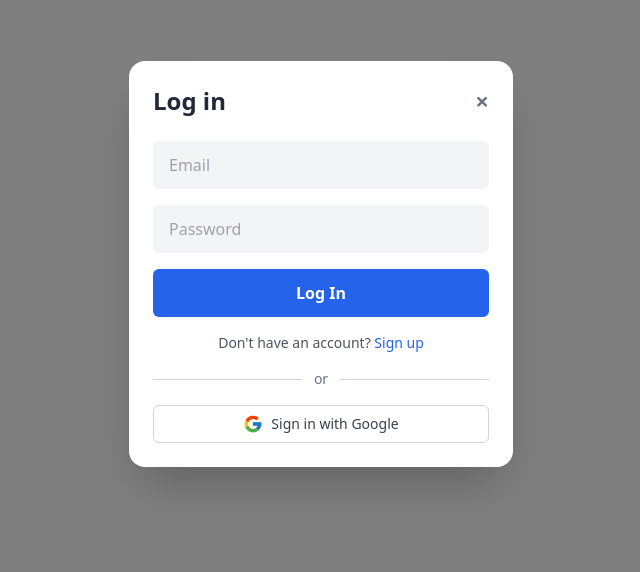
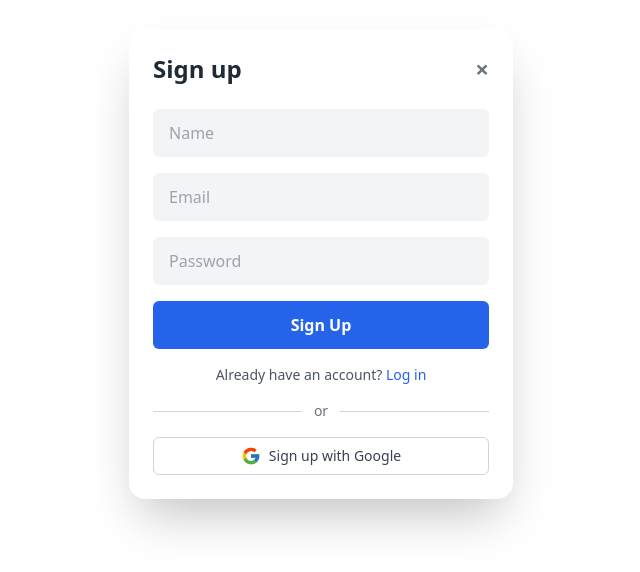
Before and after one commit to vidushalakshan/JobAndSkillDevelopmentPlatForm, a React (Vite) app in the folder frontend/: page /signup in a window 1280 px wide. Shown: the part 136-708 px from the top of the page, without its empty margins (319-959 px from the left). Built offline with nearby package versions, Linux system fonts and the light colour scheme.

Commit message:
updated some section navigation

```diff
--- a/frontend/src/app/App.jsx
+++ b/frontend/src/app/App.jsx
@@ -1,24 +1,24 @@
-import { Routes, Route } from 'react-router-dom'
-import DashBoard from '../page/DashBoard'
-import './App.css'
+import { Routes, Route } from 'react-router-dom';
+import DashBoard from '../page/DashBoard';
+import './App.css';
 import Login from '../page/Login';
+import SignUp from '../page/SignUp';
+import EmailVerification from '../page/EmailVerify';
 import routes from '../navigation/Routes';
 
 function App() {
-
   return (
     <Routes>
-    <Route path="/" element={<DashBoard />}>
-      {routes.map((route) => (
-        <Route key={route.path} path={route.path.slice(1)} element={route.element} />
-      ))}
-    </Route>
+      <Route path="/" element={<DashBoard />}>
+        {routes.map((route) => (
+          <Route key={route.path} path={route.path.slice(1)} element={route.element} />
+        ))}
+      </Route>
       <Route path="/login" element={<Login />} />
-      <Route path="/signup" element={<Login />} />
-      <Route path="/verify" element={<Login />} />
+      <Route path="/signup" element={<SignUp />} />
+      <Route path="/verify" element={<EmailVerification />} />
     </Routes>
-
-  )
+  );
 }
 
 export default App;
--- a/frontend/src/components/NavBar.jsx
+++ b/frontend/src/components/NavBar.jsx
@@ -4,15 +4,10 @@ import {
   UserPlusIcon,
 } from "@heroicons/react/24/outline";
 import ThemeToggle from "./ThemeToggle";
-import { useState } from "react";
-import SignUp from "../page/SignUp";
-import EmailVerification from "../page/EmailVerify";
-import Login from "../page/Login";
+import { useNavigate } from "react-router-dom";
 
 const Nav = () => {
-  const [isSignUpOpen, setisSignUpOpen] = useState(false);
-  const [isLoginOpen, setisLoginOpen] = useState(false);
-
+  const navigate = useNavigate();
   return (
     <>
       {" "}
@@ -33,20 +28,18 @@ const Nav = () => {
           <div className="flex items-center gap-7 max:sm:flex-1 justify-center ">
             <button
               className="px-3 py-2 rounded-lg text-white font-semibold shadow-md transition-all bg-orange-400 duration-200"
-              onClick={() => setisSignUpOpen(true)}
+              onClick={() => navigate("/signup")}
             >
               <UserPlusIcon className="w-6 h-6 text-gray-600" />
             </button>
             <button className="px-3 py-2 rounded-lg text-white font-semibold shadow-md transition-all bg-orange-400 duration-200"
-            onClick={() => setisLoginOpen(true)}
+            onClick={() => navigate("/login")}
             >
               <ArrowRightOnRectangleIcon className="w-6 h-6 text-gray-600" />
             </button>
           </div>
         </nav>
       </header>
-      {isSignUpOpen && <SignUp onClose={() => setisSignUpOpen(false)} />}
-      {isLoginOpen && <Login onClose={() => setisLoginOpen(false)} />}
     </>
   );
 };
--- a/frontend/src/page/Login.jsx
+++ b/frontend/src/page/Login.jsx
@@ -1,16 +1,24 @@
 import { FcGoogle } from "react-icons/fc";
+import { useNavigate } from "react-router-dom";
 
 const Login = ({ onClose }) => {
+  const navigate = useNavigate();
+
   const handleSubmit = (e) => {
     e.preventDefault();
-    // TODO: Handle login logic here
+  };
+
+  const handleNavigateToSignup = () => {
+    navigate("/signup");
   };
 
   return (
-    <div className="fixed inset-0 z-50 flex items-center justify-center bg-black bg-opacity-50">
+    <div className="fixed inset-0 z-50 flex items-center justify-center bg-white dark:bg-gradient-to-br from-[#7f5af0] via-[#2cb67d] to-[#16161a]">
       <div className="bg-white dark:bg-[#1e1e2f] rounded-2xl shadow-2xl w-full max-w-sm p-6">
         <div className="flex justify-between items-center mb-6">
-          <h2 className="text-2xl font-bold text-gray-800 dark:text-white">Log in</h2>
+          <h2 className="text-2xl font-bold text-gray-800 dark:text-white">
+            Log in
+          </h2>
           <button
             onClick={onClose}
             className="text-gray-500 hover:text-red-500 text-2xl font-bold"
@@ -41,14 +49,19 @@ const Login = ({ onClose }) => {
 
         <div className="text-center mt-4 text-sm text-gray-600 dark:text-gray-400">
           Don't have an account?{" "}
-          <a href="#" className="text-blue-600 hover:underline dark:text-blue-400">
+          <button
+             className="text-blue-600 hover:underline dark:text-blue-400 font-medium"
+             onClick={handleNavigateToSignup}
+          >
             Sign up
-          </a>
+          </button>
         </div>
 
         <div className="flex items-center my-4">
           <hr className="flex-1 border-gray-300 dark:border-gray-600" />
-          <span className="px-3 text-gray-500 dark:text-gray-400 text-sm">or</span>
+          <span className="px-3 text-gray-500 dark:text-gray-400 text-sm">
+            or
+          </span>
           <hr className="flex-1 border-gray-300 dark:border-gray-600" />
         </div>
 
--- a/frontend/src/page/SignUp.jsx
+++ b/frontend/src/page/SignUp.jsx
@@ -23,16 +23,26 @@ const SignUp = ({ onClose }) => {
     });
   };
 
+  const handleNavigateToLogin = () => {
+    navigate("/login");
+  };
+
+
   const handleRegister = async (e) => {
     e.preventDefault();
     setLoading(true);
     setError("");
 
     try {
-      const response = await axios.post("http://localhost:8080/auth/signup", formData);
+      const response = await axios.post(
+        "http://localhost:8080/auth/signup",
+        formData
+      );
 
       if (response.status === 200 || response.status === 201) {
-        alert("Registration successful! Please check your email for verification.");
+        alert(
+          "Registration successful! Please check your email for verification."
+        );
         navigate("/login");
       }
     } catch (error) {
@@ -46,7 +56,7 @@ const SignUp = ({ onClose }) => {
   };
 
   return (
-    <div className="fixed inset-0 z-50 flex items-center justify-center bg-black bg-opacity-50">
+    <div className="fixed inset-0 z-50 flex items-center justify-center bg-white dark:bg-gradient-to-br from-[#7f5af0] via-[#2cb67d] to-[#16161a]">
       <div className="bg-white dark:bg-[#1e1e2f] rounded-2xl shadow-2xl w-full max-w-sm p-6">
         <div className="flex justify-between items-center mb-6">
           <h2 className="text-2xl font-bold text-gray-800 dark:text-white">
@@ -108,12 +118,12 @@ const SignUp = ({ onClose }) => {
 
         <div className="text-center mt-4 text-sm text-gray-600 dark:text-gray-400">
           Already have an account?{" "}
-          <a
-            href="#"
-            className="text-blue-600 hover:underline dark:text-blue-400"
+          <button
+            className="text-blue-600 hover:underline dark:text-blue-400 font-medium"
+            onClick={handleNavigateToLogin}
           >
             Log in
-          </a>
+          </button>
         </div>
 
         <div className="flex items-center my-4">
```
